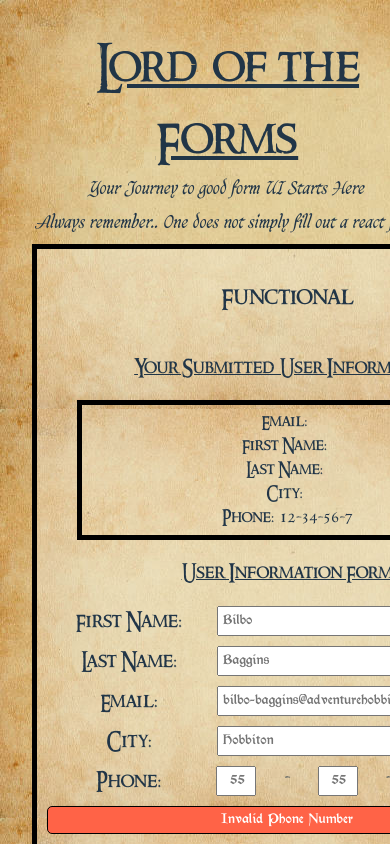
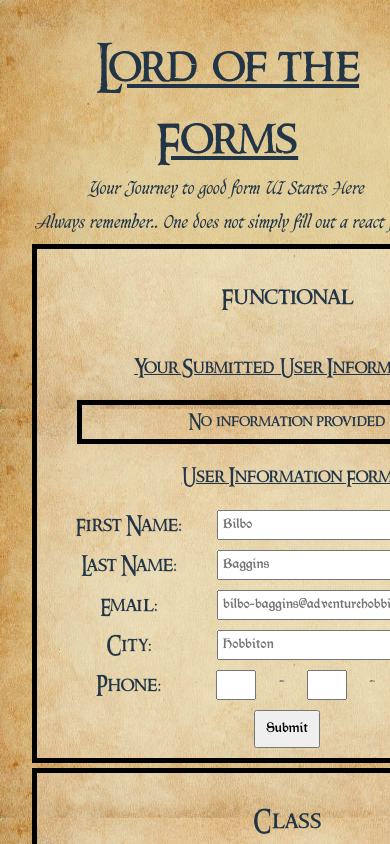
Before and after one commit to mbndvmDevslopes/lotf, a React (Vite) app: page / in a window 390 px wide. Shown: the top 844 px of the page. Built offline with nearby package versions, Linux system fonts and the light colour scheme.

Commit message:
Complete phone input--need transformation and class components

```diff
--- /dev/null
+++ b/src/FunctionalApp/FunctionTextInput.tsx
@@ -0,0 +1,16 @@
+import { ComponentProps } from 'react';
+
+export const FunctionTextInput = ({
+  label,
+  inputProps,
+}: {
+  label: string;
+  inputProps: ComponentProps<'input'>;
+}) => {
+  return (
+    <div className="input-wrap">
+      <label>{label}:</label>
+      <input type="text" {...inputProps} />
+    </div>
+  );
+};
--- a/src/FunctionalApp/FunctionalApp.tsx
+++ b/src/FunctionalApp/FunctionalApp.tsx
@@ -1,7 +1,6 @@
 import { ProfileInformation } from '../ProfileInformation';
 import { FunctionalForm } from './FunctionalForm';
 import { useState } from 'react';
-import { PhoneInput } from './PhoneInput';
 
 export const FunctionalApp = () => {
   const [userData, setUserData] = useState({
@@ -11,23 +10,27 @@ export const FunctionalApp = () => {
     city: '',
     phone: '',
   });
-  const [rawData, setRawData] = useState({
+
+  /* const [rawData, setRawData] = useState({
     firstName: '',
     lastName: '',
     email: '',
     city: '',
-    phone1: '',
-    phone2: '',
-    phone3: '',
-    phone4: '',
-  });
+    phone: '',
+  }); */
+  let shouldSetUserDataNull = true;
+  if (Object.values(userData).every((value) => value === '')) {
+    shouldSetUserDataNull = true;
+  } else {
+    shouldSetUserDataNull = false;
+  }
 
+  console.log(userData);
   return (
     <>
       <h2>Functional</h2>
-      <ProfileInformation userData={userData} />
-      <FunctionalForm setRawData={setRawData} />
-      <PhoneInput />
+      <ProfileInformation userData={shouldSetUserDataNull ? null : userData} />
+      <FunctionalForm setUserData={setUserData} />
     </>
   );
 };
--- a/src/FunctionalApp/FunctionalForm.tsx
+++ b/src/FunctionalApp/FunctionalForm.tsx
@@ -1,8 +1,13 @@
 import { useState } from 'react';
 
+import { PhoneInputState } from '../types';
+
+import { FunctionTextInput } from './FunctionTextInput';
+import { PhoneInput } from './PhoneInput';
 import { ErrorMessage } from '../ErrorMessage';
 import { isEmailValid, isNameValid, isCityValid } from '../utils/validations';
 import { allCities } from '../utils/all-cities';
+import { isPhoneNumberValid } from '../utils/validations';
 
 const firstNameErrorMessage = 'First name must be at least 2 characters long';
 const lastNameErrorMessage = 'Last name must be at least 2 characters long';
@@ -10,33 +15,32 @@ const emailErrorMessage = 'Email is Invalid';
 const cityErrorMessage = 'State is Invalid';
 const phoneNumberErrorMessage = 'Invalid Phone Number';
 
-type RawData = {
+type UserData = {
   firstName: string;
   lastName: string;
   email: string;
   city: string;
-  phone1: string;
-  phone2: string;
-  phone3: string;
-  phone4: string;
+  phone: string;
 };
 
 type FormProps = {
-  setRawData: React.Dispatch<React.SetStateAction<RawData>>;
+  setUserData: React.Dispatch<React.SetStateAction<UserData>>;
 };
 
-export const FunctionalForm: React.FC<FormProps> = ({ setRawData }) => {
+export const FunctionalForm: React.FC<FormProps> = ({ setUserData }) => {
   const [isSubmitted, setIsSubmitted] = useState(false);
-  const [phoneInputState, setPhoneInputState] = useState(['', '', '']);
+  const [phoneInputState, setPhoneInputState] = useState<PhoneInputState>([
+    '',
+    '',
+    '',
+    '',
+  ]);
   const initialFormInputs = {
     firstName: '',
     lastName: '',
     email: '',
     city: '',
-    phone1: '',
-    phone2: '',
-    phone3: '',
-    phone4: '',
+    phone: '',
   };
 
   const [formInputs, setFormInputs] = useState(initialFormInputs);
@@ -45,18 +49,22 @@ export const FunctionalForm: React.FC<FormProps> = ({ setRawData }) => {
   const isLastNameInputValid = isNameValid(formInputs.lastName);
   const validEmail = isEmailValid(formInputs.email);
   const cityNotBlank = isCityValid(formInputs.city);
+  const validPhoneNumber = isPhoneNumberValid(phoneInputState);
 
   const shouldShowFirstNameError = !isFirstNameInputValid && isSubmitted;
   const shouldShowLastNameError = !isLastNameInputValid && isSubmitted;
   const shouldShowEmailError = !validEmail && isSubmitted;
   const shouldShowCityError = !cityNotBlank && isSubmitted;
+  const shouldShowPhoneNumberError = !validPhoneNumber && isSubmitted;
 
   const handleChange = (e: React.ChangeEvent<HTMLInputElement>) => {
     setFormInputs({ ...formInputs, [e.target.name]: e.target.value });
   };
-  /*  const handlePhoneChange = (e: React.ChangeEvent<HTMLInputElement>) => {
-    setFormInputs({ ...formInputs, phone: formInputs.phone + e.target });
-  }; */
+  const resetForm = () => {
+    setFormInputs(initialFormInputs);
+    setPhoneInputState(['', '', '', '']);
+    setIsSubmitted(false);
+  };
   const handleSubmit = (e: React.FormEvent) => {
     e.preventDefault();
 
@@ -68,15 +76,23 @@ export const FunctionalForm: React.FC<FormProps> = ({ setRawData }) => {
       !isFirstNameInputValid ||
       !isLastNameInputValid ||
       !validEmail ||
-      !cityNotBlank
+      !cityNotBlank ||
+      !validPhoneNumber
     ) {
       alert('bad data');
       return;
     } else {
-      setRawData(formInputs);
+      //setRawData(formInputs);
+      //setRawData({
+      setUserData({
+        ...formInputs,
+        phone: phoneInputState.join(''),
+      });
       console.log(formInputs);
-      setFormInputs(initialFormInputs);
-      setIsSubmitted(false);
+      /* setFormInputs(initialFormInputs);
+      setIsSubmitted(false); */
+      console.log(phoneInputState);
+      resetForm();
     }
   };
   return (
@@ -86,45 +102,49 @@ export const FunctionalForm: React.FC<FormProps> = ({ setRawData }) => {
       </u>
 
       {/* first name input */}
-      <div className="input-wrap">
-        <label>{'First Name'}:</label>
-        <input
-          value={formInputs.firstName}
-          placeholder="Bilbo"
-          name="firstName"
-          onChange={handleChange}
-        />
-      </div>
+      <FunctionTextInput
+        label={'First Name'}
+        inputProps={{
+          value: formInputs.firstName,
+          placeholder: 'Bilbo',
+          name: 'firstName',
+          onChange: handleChange,
+        }}
+      />
+
       <ErrorMessage
         message={firstNameErrorMessage}
         show={shouldShowFirstNameError}
       />
 
       {/* last name input */}
-      <div className="input-wrap">
-        <label>{'Last Name'}:</label>
-        <input
-          placeholder="Baggins"
-          name="lastName"
-          onChange={handleChange}
-          value={formInputs.lastName}
-        />
-      </div>
+      <FunctionTextInput
+        label={'Last Name'}
+        inputProps={{
+          value: formInputs.lastName,
+          placeholder: 'Baggins',
+          name: 'lastName',
+          onChange: handleChange,
+        }}
+      />
+
       <ErrorMessage
         message={lastNameErrorMessage}
         show={shouldShowLastNameError}
       />
 
       {/* Email Input */}
-      <div className="input-wrap">
-        <label>{'Email'}:</label>
-        <input
-          placeholder="bilbo-baggins@adventurehobbits.net"
-          name="email"
-          onChange={handleChange}
-          value={formInputs.email}
-        />
-      </div>
+
+      <FunctionTextInput
+        label={'Email'}
+        inputProps={{
+          value: formInputs.email,
+          placeholder: 'bilbo-baggins@adventurehobbits.net',
+          name: 'email',
+          onChange: handleChange,
+        }}
+      />
+
       <ErrorMessage message={emailErrorMessage} show={shouldShowEmailError} />
 
       {/* City Input */}
@@ -146,10 +166,14 @@ export const FunctionalForm: React.FC<FormProps> = ({ setRawData }) => {
       </div>
       <ErrorMessage message={cityErrorMessage} show={shouldShowCityError} />
 
-      <div className="input-wrap">
-        <label htmlFor="phone">Phone:</label>
+      <PhoneInput
+        setPhoneInputState={setPhoneInputState}
+        phoneInputState={phoneInputState}
+      />
+      {/* <div className="input-wrap">
+         <label htmlFor="phone">Phone:</label>
         <div id="phone-input-wrap">
-          <input
+          {/* <input
             name="phone1"
             type="text"
             id="phone-input-1"
@@ -184,10 +208,12 @@ export const FunctionalForm: React.FC<FormProps> = ({ setRawData }) => {
             onChange={handleChange}
           />
         </div>
-      </div>
+      </div>*/}
 
-      <ErrorMessage message={phoneNumberErrorMessage} show={true} />
-
+      <ErrorMessage
+        message={phoneNumberErrorMessage}
+        show={shouldShowPhoneNumberError}
+      />
       <input type="submit" value="Submit" onClick={handleSubmit} />
     </form>
   );
--- a/src/FunctionalApp/PhoneInput.tsx
+++ b/src/FunctionalApp/PhoneInput.tsx
@@ -1,15 +1,17 @@
-import React, { useState, useRef, ChangeEventHandler } from 'react';
+import React, { useRef, ChangeEventHandler } from 'react';
 
-export type PhoneInputState = [string, string, string, string];
+//export type PhoneInputState = [string, string, string, string];
+import { PhoneInputState } from '../types';
 
-export const PhoneInput = () => {
-  const [phoneInputState, setPhoneInputState] = useState<PhoneInputState>([
-    '',
-    '',
-    '',
-    '',
-  ]);
+type FormProps = {
+  phoneInputState: PhoneInputState;
+  setPhoneInputState: React.Dispatch<React.SetStateAction<PhoneInputState>>;
+};
 
+export const PhoneInput: React.FC<FormProps> = ({
+  setPhoneInputState,
+  phoneInputState,
+}) => {
   const ref0 = useRef<HTMLInputElement>(null);
   const ref1 = useRef<HTMLInputElement>(null);
   const ref2 = useRef<HTMLInputElement>(null);
@@ -27,9 +29,11 @@ export const PhoneInput = () => {
       const shouldGoToNextRef =
         currentMaxLength === value.length && nextRef?.current;
       const shouldGoToPrevRef = value.length === 0;
-      console.log(nextRef?.current);
+
       const newState = phoneInputState.map((phoneInput, phoneInputIndex) =>
-        index === phoneInputIndex ? e.target.value : phoneInput
+        index === phoneInputIndex
+          ? e.target.value.replace(/\D/g, '').slice(0, currentMaxLength) //allow only digits and limit typing length to lengths array
+          : phoneInput
       ) as PhoneInputState;
       setPhoneInputState(newState);
       if (shouldGoToNextRef) {
@@ -41,7 +45,9 @@ export const PhoneInput = () => {
     };
 
   return (
-    <div>
+    <div className="input-wrap">
+      <label htmlFor="phone">Phone:</label>
+      <div id="phone-input-wrap">
         <input
           type="text"
           name="1"
@@ -50,6 +56,7 @@ export const PhoneInput = () => {
           onChange={createOnChangeHandler(0)}
           ref={ref0}
         />
+        -
         <input
           type="text"
           name="2"
@@ -58,6 +65,7 @@ export const PhoneInput = () => {
           onChange={createOnChangeHandler(1)}
           ref={ref1}
         />
+        -
         <input
           type="text"
           name="3"
@@ -66,6 +74,7 @@ export const PhoneInput = () => {
           onChange={createOnChangeHandler(2)}
           ref={ref2}
         />
+        -
         <input
           type="text"
           name="4"
@@ -73,8 +82,8 @@ export const PhoneInput = () => {
           value={phoneInputState[3]}
           onChange={createOnChangeHandler(3)}
           ref={ref3}
-        maxLength={1}
         />
+      </div>
     </div>
   );
 };
--- a/src/types.ts
+++ b/src/types.ts
@@ -5,3 +5,4 @@ export type UserInformation = {
     city: string;
     phone: string;
 }
+export type PhoneInputState = [string, string, string, string];
--- a/src/utils/validations.ts
+++ b/src/utils/validations.ts
@@ -14,5 +14,10 @@ export const isNameValid = (name:string):boolean => {
 
 
 export const isCityValid = (city: string):boolean => {
-    return city.trim() !== '' && allCities.includes(city)
+    const lowerCaseAllCities = allCities.map((city)=> city.toLocaleLowerCase())
+    return city.trim() !== '' && lowerCaseAllCities.includes(city.toLowerCase())
 }
+
+export const isPhoneNumberValid =(phoneNumberArray:[string, string, string, string]) => {
+    return phoneNumberArray.every((phoneElement:string) => phoneElement !=="")
+}
```
Lines whose indentation alone changed are shown as unchanged.
